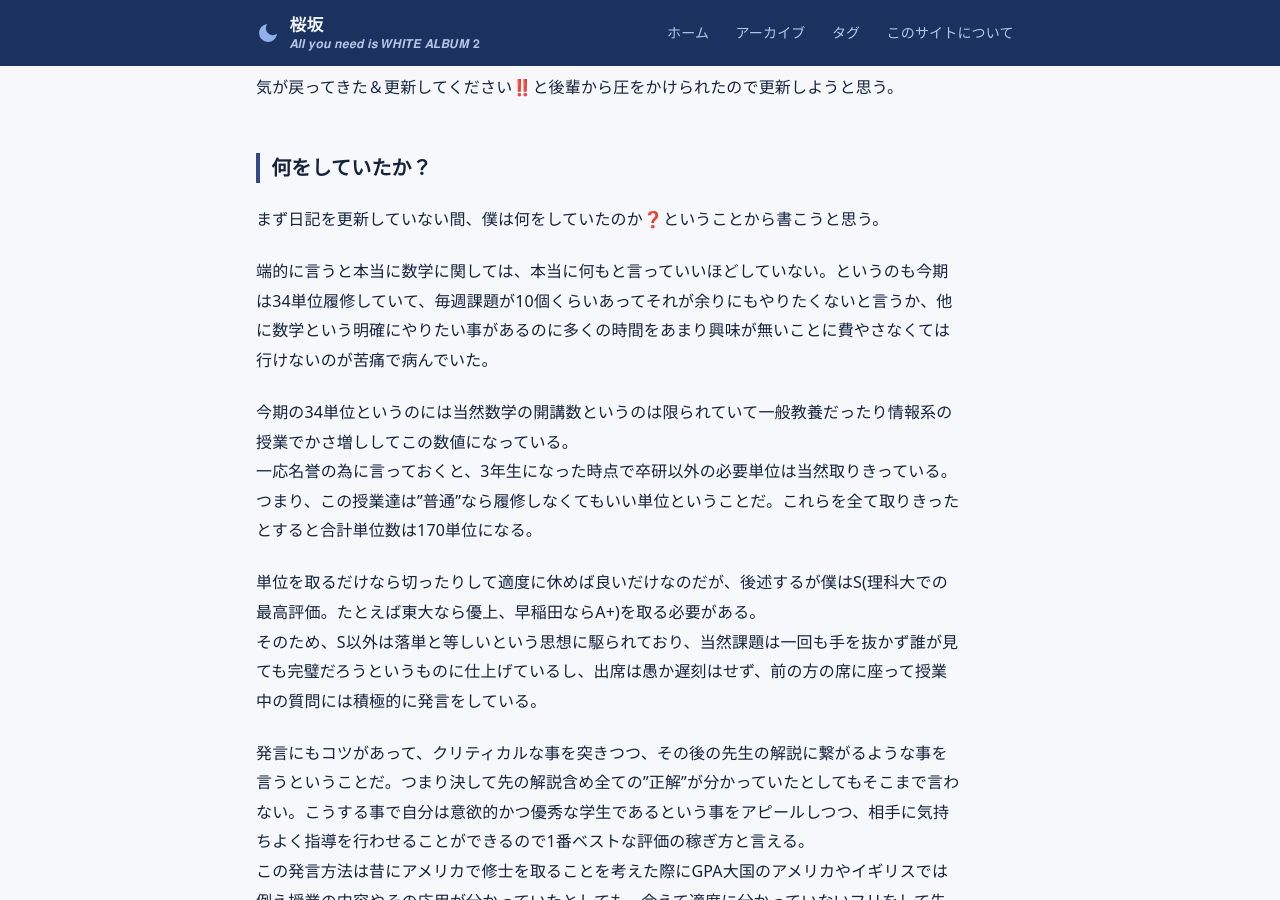
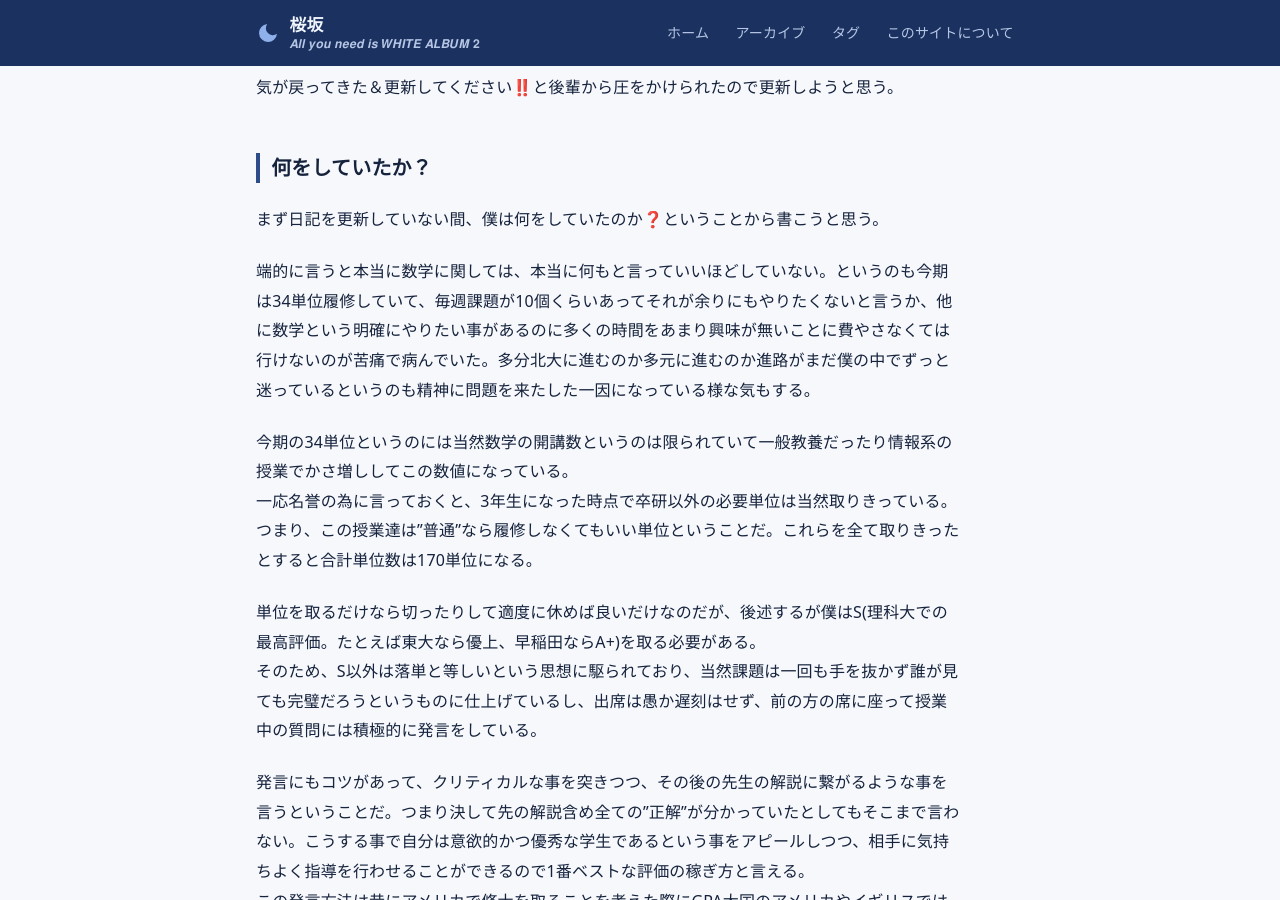
Before and after one commit to sakurazaka-math/sakurazaka-math.github.io, a Jekyll site: the page built from _posts/2026-10-25-day22.md, in a window 1280 px wide and 900 px high, scrolled down 366 px. Built offline with Jekyll 4.4.1, drawn with Linux system fonts in a browser that asks for light colours.

Commit message:
2026-10-25-day22.md を更新

```diff
--- a/_posts/2026-10-25-day22.md
+++ b/_posts/2026-10-25-day22.md
@@ -10,7 +10,7 @@ mood: 日による
 ## 何をしていたか？
 まず日記を更新していない間、僕は何をしていたのか❓ということから書こうと思う。
 
-端的に言うと本当に数学に関しては、本当に何もと言っていいほどしていない。というのも今期は34単位履修していて、毎週課題が10個くらいあってそれが余りにもやりたくないと言うか、他に数学という明確にやりたい事があるのに多くの時間をあまり興味が無いことに費やさなくては行けないのが苦痛で病んでいた。
+端的に言うと本当に数学に関しては、本当に何もと言っていいほどしていない。というのも今期は34単位履修していて、毎週課題が10個くらいあってそれが余りにもやりたくないと言うか、他に数学という明確にやりたい事があるのに多くの時間をあまり興味が無いことに費やさなくては行けないのが苦痛で病んでいた。多分北大に進むのか多元に進むのか進路がまだ僕の中でずっと迷っているというのも精神に問題を来たした一因になっている様な気もする。
 
 今期の34単位というのには当然数学の開講数というのは限られていて一般教養だったり情報系の授業でかさ増ししてこの数値になっている。
 一応名誉の為に言っておくと、3年生になった時点で卒研以外の必要単位は当然取りきっている。つまり、この授業達は”普通”なら履修しなくてもいい単位ということだ。これらを全て取りきったとすると合計単位数は170単位になる。
```
